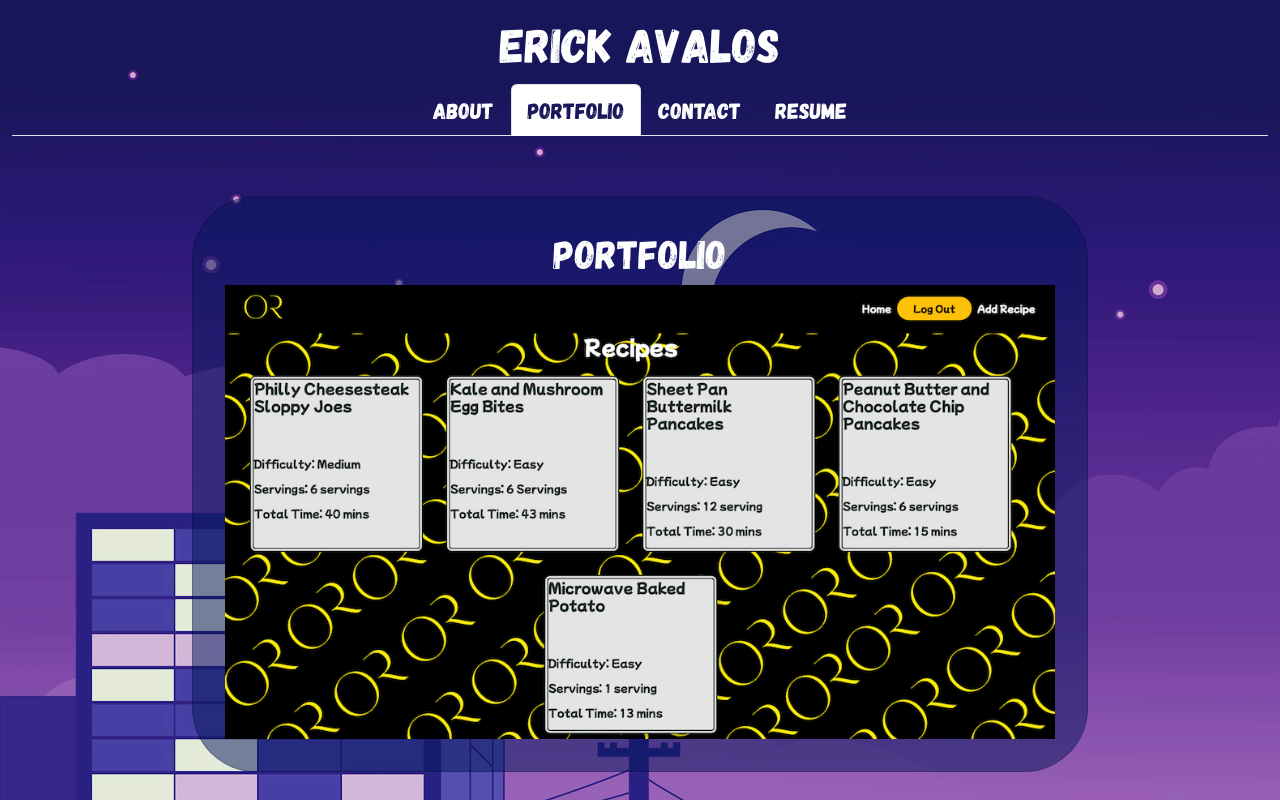
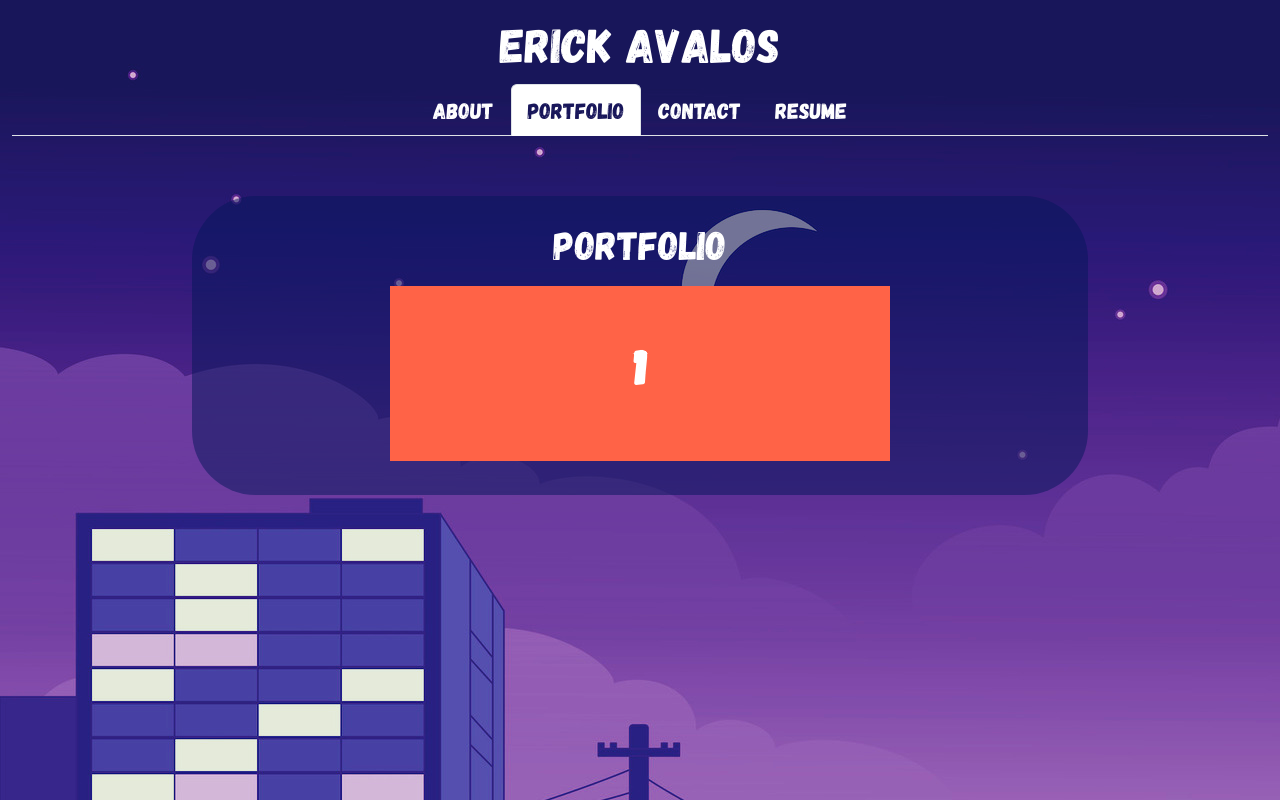
Before and after one commit to erickjavalos/portfolio, a React (Create React App) app: page / in a window 1280 px wide. Built offline with nearby package versions, Linux system fonts and the light colour scheme.

Commit message:
adding updates to the css html

```diff
--- a/src/components/css/styles.css
+++ b/src/components/css/styles.css
@@ -27,10 +27,96 @@ html {
 
 
 /* Portfolio css */
+
+.portfolio-container {
+    display: flex;
+    flex-flow: row wrap;
+    justify-content: center;
+}
+.project-container {
+    display: flex;
+    flex-flow: row wrap;
+    justify-content: center;
+    width: 100%
+}
+
+.project{
+    background: tomato;
+    padding: 5px;
+    width: 500px;
+    height: 175px;
+    margin: 10px;
+    line-height: 150px;
+    color: white;
+    font-weight: bold;
+    font-size: 3em;
+    text-align: center;
+}
+
+/* .cards-portfolio {
+    width:95%;
+    display: flex;
+    flex-wrap: wrap;
+}
+
 .card-portfolio {
     width: 100%;
-    background-color: #1B165E;;
+    background-color: #1B165E;
+    color: var(--secondary);
   }
+
+.cards-overview {
+    width: 100%;
+    justify-content: center;
+    margin-left: auto;
+    margin-right: auto;
+}
+
+.card-title-size {
+    font-size: 15px !important;
+    justify-content: center;
+    margin-bottom: 10px;
+    color: rgba(255,255,255,1);
+}
+
+.border-radius-card {
+    border-radius: 2em !important;
+}
+
+.portfolio-img{
+    border-radius: 2em !important;
+
+}
+
+.text {
+    position: relative;
+    top: -250px;
+    color: white;
+    font-size: 24px;
+    visibility: hidden;
+}
+
+.text-sum {
+    position: relative;
+    top: -230px;
+    color: white;
+    font-size: 20px;
+    visibility: hidden;
+} */
+
+/* hover effects */
+/* .card-hover:hover .portfolio-img{
+    opacity: 0.05;
+}
+
+.card-hover:hover .text-sum {
+    visibility: visible;
+    transition: 1s;
+
+} */
+
+
+
 
 @media (min-width: 500px) {
     .background {
@@ -40,6 +126,52 @@ html {
         font-family: 'GagalinRegular, sans-serif';
     }
 }
+
+
+
+
+@media (min-width: 778px) {
+
+
+    .active {
+        color: #18165A !important;
+    }
+    .card-title-size {
+        font-size: 35px !important;
+    }
+    .card-text-size {
+        font-size: 23px !important;
+    }
+
+    .border-radius-card {
+        border-radius: 2em !important;
+
+    }
+    .nav {
+        margin-left: 0px;
+        margin-right: 0px;
+    }
+    .title {
+        font-size: 40px !important;
+        color: white;
+        margin-left: 0px;
+        margin-right: 0px;
+    }
+
+    .card-portfolio {
+        margin: 20px;
+        padding: 0px !important;
+        flex: 0 1 512px;
+        color: var(--secondary);
+
+        border-radius: 2em !important;
+      }
+    .portfolio-img{
+        border-radius: 2em !important;
+
+    }
+}
+
 /* body {
     background-color: #18181b;
 } */
--- a/src/components/pages/components/Project.js
+++ b/src/components/pages/components/Project.js
@@ -1,5 +1,4 @@
 import React from 'react';
-
 import gitLogo from '../../images/logos/github-logo.png'
 
 
@@ -21,13 +20,17 @@ const styles = {
 
 export default function Project(props) {
   return (
-
-    <div className="card-portfolio card-hover" >
-          <a className="text-decoration-none" href={props.deployedLink}>
-            <img className="portfolio-img" style={styles.portfolioImg} src={props.projectImg}></img>
-            {/* <div className="text">{props.projectName} <a href={props.gitRepo}><img className="logo-hover"style={styles.logoImg}src={gitLogo}></img></a></div> */}
-            {/* <div className="text-sum">{props.projectSum}</div> */}
-         </a>
-    </div>
+    <>
+      <div className="project">1</div>
+    </>
+    // <>
+    //   <div className="card-portfolio card-hover" >
+    //       <a className="text-decoration-none" href={props.deployedLink}>
+    //         <img className="portfolio-img" style={styles.portfolioImg}src={props.projectImg}></img>
+    //         {/* <div className="text">{props.projectName} <a href={props.gitRepo}><img className="logo-hover"style={styles.logoImg}src={gitLogo}></img></a></div> */}
+    //         {/* <div className="text-sum">{props.projectSum}</div> */}
+    //      </a>
+    //   </div>
+    // </>
   );
 }
--- a/src/components/pages/components/Projects.js
+++ b/src/components/pages/components/Projects.js
@@ -16,7 +16,9 @@ const styles = {
         width: '70%',
         borderRadius: '4rem'
     },
-    titleSize: {
+
+    title: {
+        width: "100%",
         fontSize: '2.5rem',
         color: 'white',
     },
@@ -31,21 +33,80 @@ const styles = {
 export default function Projects(props) {
     return (
         <>
-            <Card className="card-format text-center text-color mx-auto my-5 p-lg-3" style={styles.card}>
-                <Card.Body>
-                    <Card.Title className="card-title-size" style={styles.titleSize}>Portfolio</Card.Title>
+            <div className="portfolio-container mx-auto m-5 p-4" style={styles.card}>
+                {/* <div className="project-container mx-auto" style={styles.cardProject}> */}
+                    {/* <h1 class=>Portolio</h1> */}
+                <h1 className="text-center" style={styles.title}>Portfolio</h1>
                 <Project
                     deployedLink="https://only-recipes-app.herokuapp.com/"
                     projectName ="Recipe Tracker"
                     projectImg= {onlyrecipes}
                     projectSum="Model-View-Controller Full Stack App"
                     gitRepo="https://github.com/erickjavalos/only-recipes"
-                    >
-                    </Project>
+                ></Project>
+            </div>
+        </>
+    //     <>
+    //     <div className='cards-portfolio text-center text-color mx-auto p-lg-4 border-radius-card' style={{background: 'rgba(255,255,255,0.3)' }}>
+    //         <div className="row cards-overview" style={{width:'100%'}}>
+    //             <div className="row card-title-size text-center">Portfolio</div>
+    //             {/* only recipes app */}
+                // {/* <Project
+                //     deployedLink="https://only-recipes-app.herokuapp.com/"
+                //     projectName ="Recipe Tracker"
+                //     projectImg= {onlyrecipes}
+                //     projectSum="Model-View-Controller Full Stack App"
+                //     gitRepo="https://github.com/erickjavalos/only-recipes"
+                // ></Project> */}
+    //             {/* Marvel Geek App */}
+    //             {/* <Project
+    //                 deployedLink="https://wiilki.github.io/marvel-geeks-fandom-page/"
+    //                 projectName ="Marvel Geeks"
+    //                 projectImg= {marvelGeeks}
+    //                 projectSum="HTML, CSS, Javascript, and Web APIs App"
+    //                 gitRepo="https://github.com/wiilki/marvel-geeks-fandom-page"
+    //             ></Project>
+    //  */}
+    //             {/* Weather dashboard App */}
+    //             {/* <Project
+    //                 deployedLink="https://erickjavalos.github.io/weather-dashboard/"
+    //                 projectName ="Weather Dashboard"
+    //                 projectImg= {weather}
+    //                 projectSum="HTML, CSS, Javascript, and Web APIs App"
+    //                 gitRepo="https://github.com/erickjavalos/weather-dashboard"
+    //             >
+    //             </Project> */}
 
-                </Card.Body>
-            </Card>
-        </>
+    //             {/* JavaScript Quiz App */}
+    //             {/* <Project
+    //                 deployedLink="https://erickjavalos.github.io/javascript-quiz/"
+    //                 projectName ="Javascript Quiz"
+    //                 projectImg= {javascriptQuiz}
+    //                 projectSum="HTML, CSS, and Javascript App"
+    //                 gitRepo="https://github.com/erickjavalos/javascript-quiz"
+    //             >
+    //             </Project> */}
+    //             {/* JavaScript Quiz App */}
+    //             {/* <Project
+    //                 deployedLink="https://erickjavalos.github.io/work-day-scheduler/"
+    //                 projectName ="Work Day Scheduler"
+    //                 projectImg= {workdayPlanner}
+    //                 projectSum="HTML CSS, and Javascript App"
+    //                 gitRepo="https://github.com/erickjavalos/work-day-scheduler"
+    //             >
+    //             </Project> */}
+    //             {/* build your own dragon App */}
+    //             {/* <Project
+    //                 deployedLink="https://erickjavalos.github.io/build-your-own-dragon/"
+    //                 projectName ="Build Your Own Dragon"
+    //                 projectImg= {buildDragon}
+    //                 projectSum="HTML CSS, and Javascript App"
+    //                 gitRepo="https://github.com/erickjavalos/build-your-own-dragon"
+    //             >
+    //             </Project> */}
+    //         </div>
+    //     </div>
+    //     </>
         //     <div className="row cards-overview" style={{width:'100%'}}>
         //         <div className="row card-title-size text-center">Portfolio</div> */}
         //         {/* only recipes app */}
```
Lines whose indentation alone changed are shown as unchanged.
